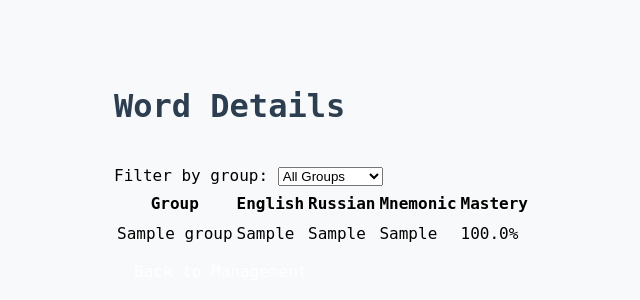
After one commit to bchappet/vocablearn, a FastAPI app: page /manage/word_details in a window 1280 px wide. The commit adds this page. Shown: the top 300 px of the page, without its empty margins (126-766 px from the left). Run offline with FastAPI, Linux system fonts and the light colour scheme; tables that the repository leaves empty hold one stand-in row (values such as "Sample post").

Commit message:
Added words details page

```diff
--- a/models/tables.py
+++ b/models/tables.py
@@ -14,6 +14,7 @@ class Word(SQLModel, table=True):
     russian: str = Field(index=True)
     group_id: int = Field(foreign_key="group.id")
     mnemonic: str | None = None
+    mastery: float = Field(default=0.0)  # Add mastery field with default 0.0
 
     group: Group = Relationship(back_populates="words")
 
--- a/templates/manage.html
+++ b/templates/manage.html
@@ -21,7 +21,7 @@
         <li><a href="{{ url_for('read_manage_add_group') }}">Add new group</a></li>
         <li>Manage existing group</li>
         <li>Reorder groups</li>
-        <li>View word details</li>
+        <li><a href="{{ url_for('read_word_details') }}">View word details</a></li>
         <li><a href="/">Return to main menu</a></li>
     </ol>
 </div>
--- /dev/null
+++ b/templates/word_details.html
@@ -0,0 +1,61 @@
+{% extends "base.html" %}
+
+{% block title %}Word Details - VocabLearn Pro{% endblock %}
+
+{% block header %}Word Details{% endblock %}
+
+{% block content %}
+<div class="container">
+    <div class="word-filters">
+        <label for="group-filter">Filter by group:</label>
+        <select id="group-filter" onchange="filterWords()">
+            <option value="all">All Groups</option>
+            {% for group in groups %}
+            <option value="{{ group.id }}">{{ group.name }}</option>
+            {% endfor %}
+        </select>
+    </div>
+
+    <table class="word-table">
+        <thead>
+            <tr>
+                <th>Group</th>
+                <th>English</th>
+                <th>Russian</th>
+                <th>Mnemonic</th>
+                <th>Mastery</th>
+            </tr>
+        </thead>
+        <tbody>
+            {% for word in words %}
+            <tr data-group-id="{{ word.group_id }}">
+                <td>{{ word.group_name }}</td>
+                <td>{{ word.english }}</td>
+                <td>{{ word.russian }}</td>
+                <td>{{ word.mnemonic }}</td>
+                <td>{{ "%.1f"|format(word.mastery * 100) if word.mastery is not none else "0.0" }}%</td>
+            </tr>
+            {% endfor %}
+        </tbody>
+    </table>
+
+    <div class="navigation">
+        <a href="{{ url_for('read_manage') }}" class="btn">Back to Management</a>
+    </div>
+</div>
+
+<script>
+function filterWords() {
+    const groupId = document.getElementById('group-filter').value;
+    const rows = document.querySelectorAll('.word-table tbody tr');
+
+    rows.forEach(row => {
+        if (groupId === 'all' || row.dataset.groupId === groupId) {
+            row.style.display = '';
+        } else {
+            row.style.display = 'none';
+        }
+    });
+}
+</script>
+{% endblock %}
```
Also changed, not shown: routers/group_management.py (+38 -0 lines).
